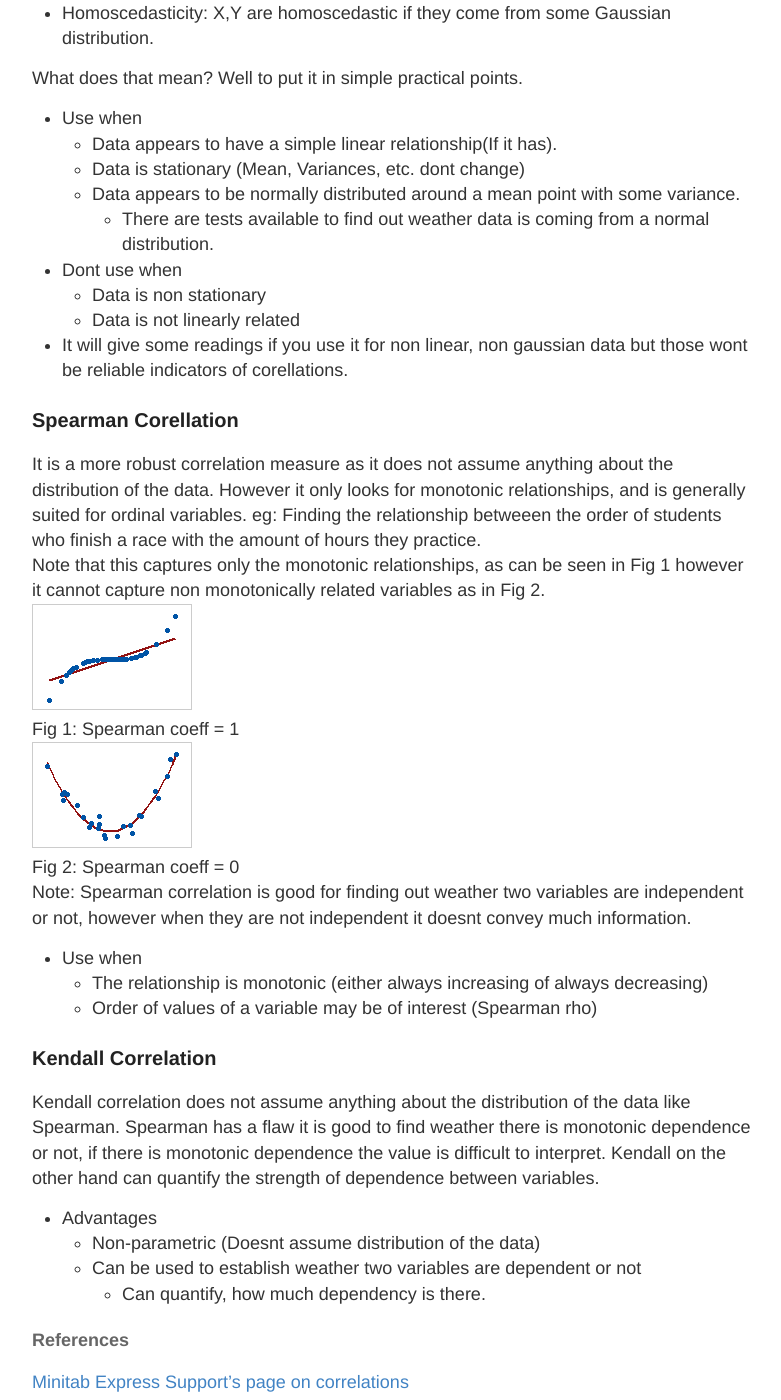
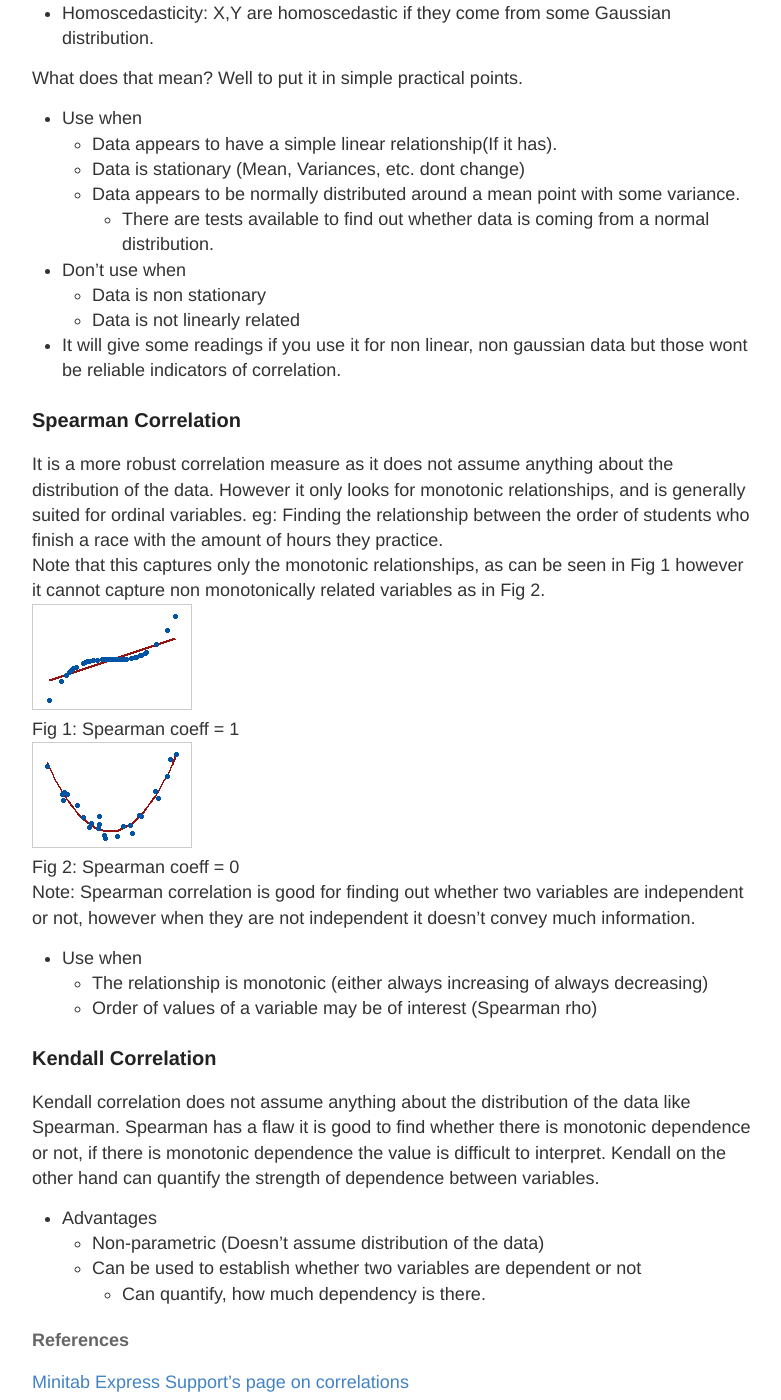
Before and after one commit to saytosid/saytosid.github.io, a Jekyll site: the page built from _posts/2017-6-21-corellation.md, in a window 1280 px wide and 1400 px high, scrolled down 739 px. Shown: the whole window, without its empty margins (248-1029 px from the left). Built offline with Jekyll 4.4.1, drawn with Linux system fonts in a browser that asks for light colours; comment, search, counter and statistics services are not loaded; some of the changed text lies outside the part shown.

```diff
--- a/_posts/2017-6-21-corellation.md
+++ b/_posts/2017-6-21-corellation.md
@@ -16,8 +15,8 @@
 ### TLDR
 Use Kendall for most cases its the best option.
 
-## Corellation Measure
-Corellation measure is used to measure the degree of relationship between two variables. There are different kinds of corellation measures that can be used depending on the type of data and use case. Some common correlation measures are Pearson, Spearman and Kendall corellations. In this post I will try to explain beiefly what these do and when to use them. Formulas for these can be found easily elsewhere, Implementations are available in Pandas library.
+## Correlation Measure
+Correlation measure is used to measure the degree of relationship between two variables. There are different kinds of correlation measures that can be used depending on the type of data and use case. Some common correlation measures are Pearson, Spearman and Kendall correlation. In this post I will try to explain briefly what these do and when to use them. Formulas for these can be found easily elsewhere, Implementations are available in Pandas library.
 ### Pearson
 Can compute degree of relationship between two variables however it assumes that data is Linear and Homoscedastic.
 - Linearity: X,Y are linear if, graph of X,Y is a straight line
@@ -28,29 +27,29 @@
     - Data appears to have a simple linear relationship(If it has).
     - Data is stationary (Mean, Variances, etc. dont change)
     - Data appears to be normally distributed around a mean point with some variance.
-        - There are tests available to find out weather data is coming from a normal distribution.
-- Dont use when
+        - There are tests available to find out whether data is coming from a normal distribution.
+- Don't use when
     - Data is non stationary
     - Data is not linearly related
-- It will give some readings if you use it for non linear, non gaussian data but those wont be reliable indicators of corellations.
+- It will give some readings if you use it for non linear, non gaussian data but those wont be reliable indicators of correlation.
 
-### Spearman Corellation
-It is a more robust correlation measure as it does not assume anything about the distribution of the data. However it only looks for monotonic relationships, and is generally suited for ordinal variables. eg: Finding the relationship betweeen the order of students who finish a race with the amount of hours they practice.
+### Spearman Correlation
+It is a more robust correlation measure as it does not assume anything about the distribution of the data. However it only looks for monotonic relationships, and is generally suited for ordinal variables. eg: Finding the relationship between the order of students who finish a race with the amount of hours they practice.
 Note that this captures only the monotonic relationships, as can be seen in Fig 1 however it cannot capture non monotonically related variables as in Fig 2.
 ![Monotonic relationship captured by Spearman coeff.]({{site.baseurl}}/images/correlation/monotonic_spearman.png)
 Fig 1: Spearman coeff = 1
 ![Monotonic relationship captured by Spearman coeff.]({{site.baseurl}}/images/correlation/zero_spearman.png)
 Fig 2: Spearman coeff = 0
-Note: Spearman correlation is good for finding out weather two variables are independent or not, however when they are not independent it doesnt convey much information.
+Note: Spearman correlation is good for finding out whether two variables are independent or not, however when they are not independent it doesn't convey much information.
 - Use when
     - The relationship is monotonic (either always increasing of always decreasing)
     - Order of values of a variable may be of interest (Spearman rho)
 
 ### Kendall Correlation
-Kendall correlation does not assume anything about the distribution of the data like Spearman. Spearman has a flaw it is good to find weather there is monotonic dependence or not, if there is monotonic dependence the value is difficult to interpret. Kendall on the other hand can quantify the strength of dependence between variables.
+Kendall correlation does not assume anything about the distribution of the data like Spearman. Spearman has a flaw it is good to find whether there is monotonic dependence or not, if there is monotonic dependence the value is difficult to interpret. Kendall on the other hand can quantify the strength of dependence between variables.
 - Advantages
-    - Non-parametric (Doesnt assume distribution of the data)
-    - Can be used to establish weather two variables are dependent or not
+    - Non-parametric (Doesn't assume distribution of the data)
+    - Can be used to establish whether two variables are dependent or not
         -  Can quantify, how much dependency is there.
 
 #### References
```
Also changed, not shown: other parts of _posts/2017-6-21-corellation.md (+2 -3 lines).
